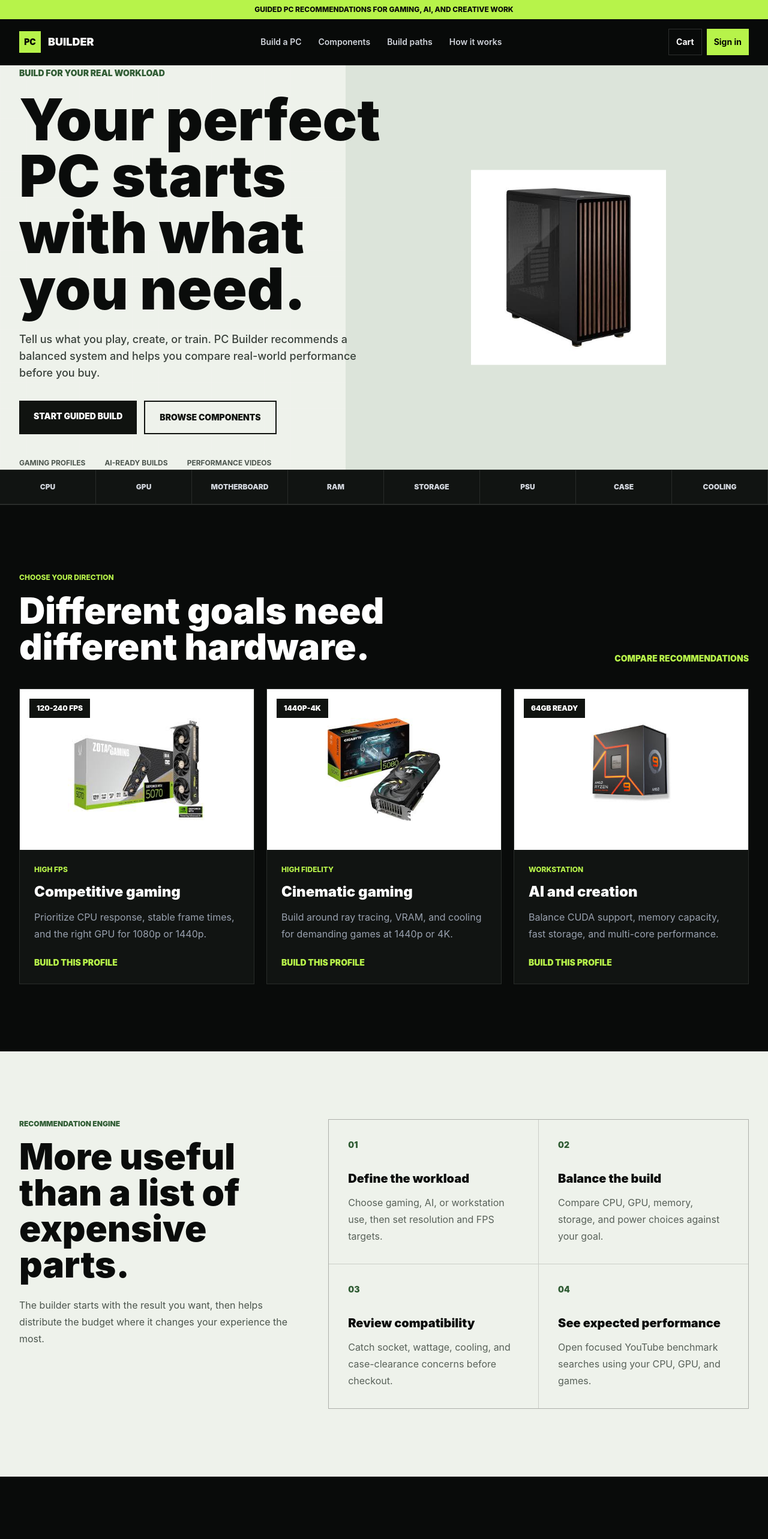
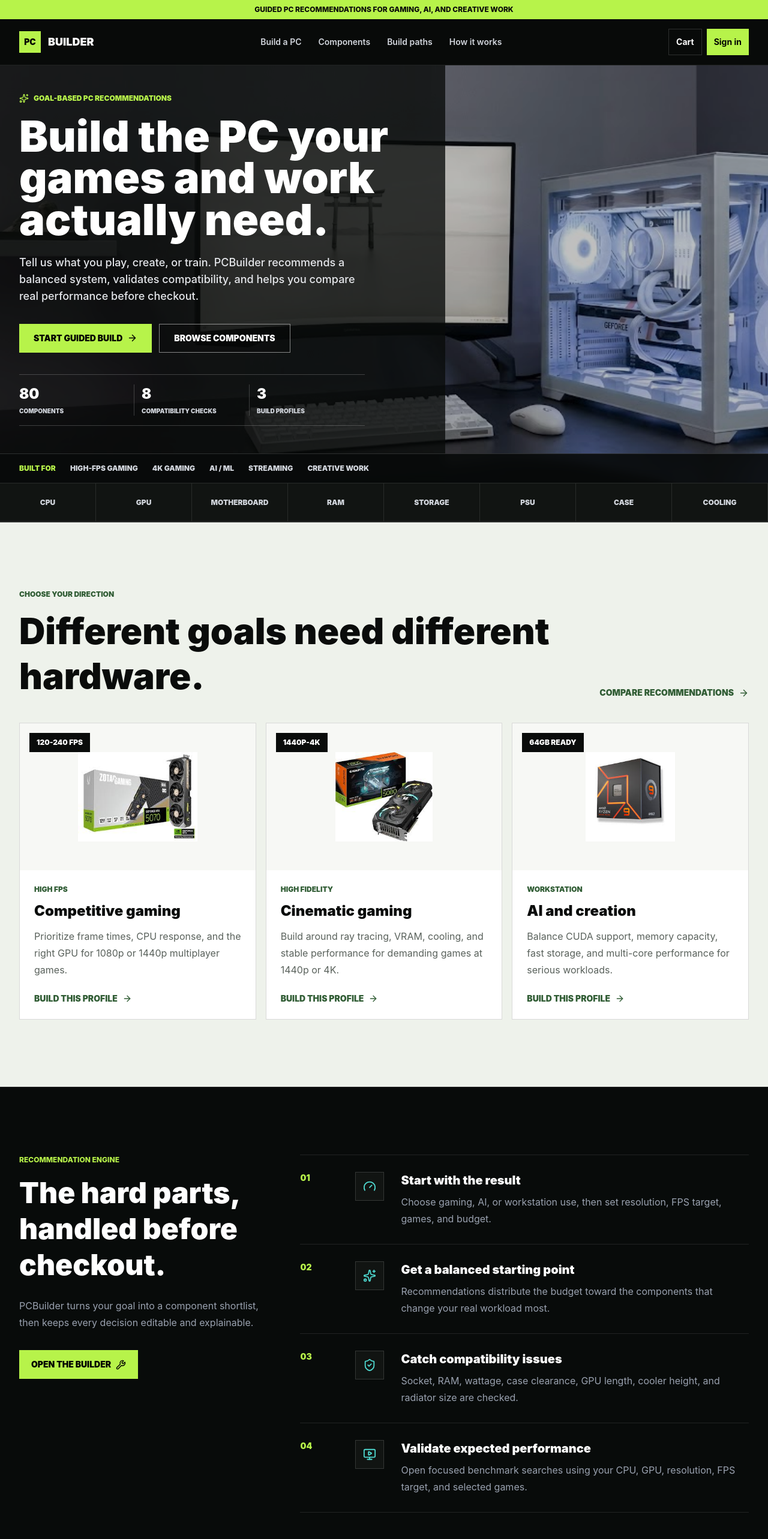
Before and after one commit to vicmedina01/pcbuilder, a Next.js app: page / in a window 1280 px wide. Shown: the top 2566 px of the page at 60% size. Built offline with nearby package versions, Linux system fonts and the light colour scheme; no server answers.

Commit message:
style: redesign home page around guided builds

```diff
--- a/app/page.tsx
+++ b/app/page.tsx
@@ -1,5 +1,16 @@
 import Image from "next/image"
 import Link from "next/link"
+import {
+  ArrowRight,
+  Bot,
+  CheckCircle2,
+  Cpu,
+  Gauge,
+  MonitorPlay,
+  ShieldCheck,
+  Sparkles,
+  Wrench,
+} from "lucide-react"
 
 const categories = ["CPU", "GPU", "Motherboard", "RAM", "Storage", "PSU", "Case", "Cooling"]
 
@@ -7,23 +18,53 @@ const buildPaths = [
   {
     title: "Competitive gaming",
     eyebrow: "High FPS",
-    description: "Prioritize CPU response, stable frame times, and the right GPU for 1080p or 1440p.",
+    description: "Prioritize frame times, CPU response, and the right GPU for 1080p or 1440p multiplayer games.",
     target: "120-240 FPS",
     image: "/products/gpu/nvidia-geforce-rtx-5070.jpg",
+    href: "/builder?profile=gaming",
   },
   {
     title: "Cinematic gaming",
     eyebrow: "High fidelity",
-    description: "Build around ray tracing, VRAM, and cooling for demanding games at 1440p or 4K.",
+    description: "Build around ray tracing, VRAM, cooling, and stable performance for demanding games at 1440p or 4K.",
     target: "1440p-4K",
     image: "/products/gpu/rtx-5080.jpg",
+    href: "/builder?profile=gaming",
   },
   {
     title: "AI and creation",
     eyebrow: "Workstation",
-    description: "Balance CUDA support, memory capacity, fast storage, and multi-core performance.",
+    description: "Balance CUDA support, memory capacity, fast storage, and multi-core performance for serious workloads.",
     target: "64GB ready",
     image: "/products/cpu/r9-7950x.jpg",
+    href: "/builder?profile=ai",
+  },
+]
+
+const capabilities = [
+  {
+    number: "01",
+    icon: Gauge,
+    title: "Start with the result",
+    description: "Choose gaming, AI, or workstation use, then set resolution, FPS target, games, and budget.",
+  },
+  {
+    number: "02",
+    icon: Sparkles,
+    title: "Get a balanced starting point",
+    description: "Recommendations distribute the budget toward the components that change your real workload most.",
+  },
+  {
+    number: "03",
+    icon: ShieldCheck,
+    title: "Catch compatibility issues",
+    description: "Socket, RAM, wattage, case clearance, GPU length, cooler height, and radiator size are checked.",
+  },
+  {
+    number: "04",
+    icon: MonitorPlay,
+    title: "Validate expected performance",
+    description: "Open focused benchmark searches using your CPU, GPU, resolution, FPS target, and selected games.",
   },
 ]
 
@@ -48,52 +89,86 @@ const featuredParts = [
   },
 ]
 
+const questions = [
+  [
+    "Does PCBuilder guarantee compatibility?",
+    "PCBuilder checks structured socket, memory, power, form-factor, GPU, cooler, and radiator specifications. Manufacturer documentation should still be reviewed before purchasing.",
+  ],
+  [
+    "Where do the performance videos come from?",
+    "The builder creates focused YouTube searches using the selected CPU, GPU, resolution, FPS target, and games so you can review real benchmark footage.",
+  ],
+  [
+    "Can I build for AI instead of gaming?",
+    "Yes. The AI / ML profile prioritizes GPU compute support, VRAM, memory capacity, fast storage, and multi-core performance.",
+  ],
+  [
+    "Can I change every recommended component?",
+    "Yes. Recommendations are only a starting point. Every component remains editable before you save the build or add it to the cart.",
+  ],
+]
+
 export default function Home() {
   return (
-    <main className="flex-1 overflow-hidden bg-[#090b0a]">
-      <section className="hardware-grid relative isolate flex h-[calc(100svh-126px)] min-h-[560px] max-h-[780px] items-center overflow-hidden bg-[#eef2eb] text-[#0a0c0b]">
-        <div className="absolute inset-y-0 right-0 w-[55%] bg-[#dce4da] max-md:w-full max-md:opacity-45" />
-        <div className="absolute right-0 top-1/2 h-[72%] w-[52%] -translate-y-1/2 max-md:right-[-30%] max-md:h-[52%] max-md:w-[92%]">
+    <main className="flex-1 overflow-hidden bg-[#080b0a]">
+      <section className="relative isolate flex h-[calc(100svh-104px)] min-h-[620px] max-h-[860px] items-center overflow-hidden text-white">
         <Image
-            src="/products/Case/fractal-design-north.jpg"
-            alt="Fractal Design North PC case"
+          src="/images/pc-builder-hero.jpg"
+          alt="White gaming PC with a desktop monitor"
           fill
           loading="eager"
           unoptimized
-            sizes="(min-width: 1280px) 520px, (min-width: 768px) 44vw, 78vw"
-            className="object-contain p-8 mix-blend-multiply md:p-12 xl:p-20"
+          sizes="100vw"
+          className="-z-20 object-cover object-[66%_center] sm:object-center"
         />
+        <div className="absolute inset-0 -z-10 bg-black/25" />
+        <div className="absolute inset-y-0 left-0 -z-10 w-full bg-[#080b0a]/78 sm:w-[72%] lg:w-[58%]" />
+
+        <div className="mx-auto w-full max-w-7xl px-4 pb-20 pt-12 md:px-8 lg:pb-24">
+          <div className="max-w-2xl">
+            <div className="flex items-center gap-2 text-xs font-black uppercase text-[#b7f34a]">
+              <Sparkles size={16} aria-hidden="true" />
+              Goal-based PC recommendations
             </div>
+            <h1 className="mt-5 max-w-2xl text-4xl font-black leading-[0.96] text-balance sm:text-6xl lg:text-7xl">
+              Build the PC your games and work actually need.
+            </h1>
+            <p className="mt-6 max-w-xl text-base font-medium leading-7 text-gray-200 sm:text-lg">
+              Tell us what you play, create, or train. PCBuilder recommends a balanced system, validates compatibility,
+              and helps you compare real performance before checkout.
+            </p>
 
-        <div className="relative z-10 mx-auto w-full max-w-7xl px-4 md:px-8">
-          <div className="max-w-2xl">
-            <p className="text-sm font-black uppercase text-[#315d35]">Build for your real workload</p>
-            <h1 className="mt-5 text-4xl font-black leading-[0.98] text-balance sm:text-6xl lg:text-8xl">
-              Your perfect PC starts with what you need.
-            </h1>
-            <p className="mt-6 max-w-xl text-base font-medium leading-7 text-[#39413b] sm:text-lg">
-              Tell us what you play, create, or train. PC Builder recommends a balanced system and helps you compare
-              real-world performance before you buy.
-            </p>
-            <div className="mt-8 flex flex-wrap gap-3">
+            <div className="mt-8 flex flex-col gap-3 sm:flex-row">
               <Link
                 href="/builder"
-                className="w-full bg-[#101310] px-6 py-4 text-center text-sm font-black uppercase text-white hover:bg-[#315d35] sm:w-auto"
+                className="inline-flex min-h-12 items-center justify-center gap-2 bg-[#b7f34a] px-6 text-sm font-black uppercase text-black hover:bg-[#93d329]"
               >
-                Start guided build
+                Start guided build <ArrowRight size={17} aria-hidden="true" />
               </Link>
               <Link
                 href="/products"
-                className="w-full border-2 border-[#101310] px-6 py-4 text-center text-sm font-black uppercase text-[#101310] hover:bg-white/60 sm:w-auto"
+                className="inline-flex min-h-12 items-center justify-center border border-white/50 bg-black/20 px-6 text-sm font-black uppercase text-white hover:border-white hover:bg-black/45"
               >
                 Browse components
               </Link>
             </div>
-            <div className="mt-10 flex flex-wrap gap-x-8 gap-y-3 text-xs font-bold uppercase text-[#4c554e]">
-              <span>Gaming profiles</span>
-              <span>AI-ready builds</span>
-              <span>Performance videos</span>
+
+            <div className="mt-9 grid max-w-xl grid-cols-3 border-y border-white/20 py-4">
+              <HeroStat value="80" label="Components" />
+              <HeroStat value="8" label="Compatibility checks" />
+              <HeroStat value="3" label="Build profiles" />
             </div>
+          </div>
+        </div>
+
+        <div className="absolute inset-x-0 bottom-0 border-t border-white/15 bg-[#080b0a]/90 backdrop-blur-sm">
+          <div className="mx-auto flex max-w-7xl gap-6 overflow-x-auto px-4 py-4 text-xs font-black uppercase text-gray-300 md:px-8">
+            <span className="shrink-0 text-[#b7f34a]">Built for</span>
+            <span className="shrink-0">High-FPS gaming</span>
+            <span className="shrink-0">4K gaming</span>
+            <span className="shrink-0">AI / ML</span>
+            <span className="shrink-0">Streaming</span>
+            <span className="shrink-0">Creative work</span>
           </div>
         </div>
       </section>
@@ -104,7 +179,7 @@ export default function Home() {
             <Link
               key={category}
               href={`/products?category=${encodeURIComponent(category)}`}
-              className="border-b border-r border-white/10 px-4 py-5 text-center text-xs font-black uppercase text-gray-300 hover:bg-[#b7f34a] hover:text-black"
+              className="flex min-h-16 items-center justify-center border-b border-r border-white/10 px-4 text-center text-xs font-black uppercase text-gray-300 hover:bg-[#b7f34a] hover:text-black"
             >
               {category}
             </Link>
@@ -112,81 +187,110 @@ export default function Home() {
         </div>
       </section>
 
-      <section id="build-paths" className="mx-auto max-w-7xl px-4 py-20 md:px-8 md:py-28">
+      <section id="build-paths" className="bg-[#eef2eb] text-[#0a0c0b]">
+        <div className="mx-auto max-w-7xl px-4 py-20 md:px-8 md:py-28">
           <div className="flex flex-col justify-between gap-5 md:flex-row md:items-end">
             <div>
-            <p className="section-label">Choose your direction</p>
-            <h2 className="mt-4 max-w-3xl text-4xl font-black text-white md:text-6xl">Different goals need different hardware.</h2>
+              <p className="text-xs font-black uppercase text-[#315d35]">Choose your direction</p>
+              <h2 className="mt-4 max-w-4xl text-4xl font-black leading-tight sm:text-5xl md:text-6xl">
+                Different goals need different hardware.
+              </h2>
             </div>
-          <Link href="/builder" className="text-sm font-black uppercase text-[#b7f34a] hover:text-white">
-            Compare recommendations
+            <Link href="/builder" className="inline-flex items-center gap-2 text-sm font-black uppercase text-[#315d35] hover:text-black">
+              Compare recommendations <ArrowRight size={17} aria-hidden="true" />
             </Link>
           </div>
 
-        <div className="mt-10 grid gap-5 lg:grid-cols-3">
+          <div className="mt-10 grid gap-4 lg:grid-cols-3">
             {buildPaths.map((path) => (
-            <article key={path.title} className="group overflow-hidden border border-white/10 bg-[#111412]">
-              <div className="relative aspect-[16/11] overflow-hidden bg-white">
+              <article key={path.title} className="group flex h-full flex-col border border-black/15 bg-white">
+                <div className="relative aspect-[16/10] overflow-hidden bg-[#f7f8f5]">
                   <Image
                     src={path.image}
                     alt={path.title}
                     fill
                     unoptimized
-                  sizes="(min-width: 1280px) 360px, (min-width: 1024px) 30vw, 82vw"
+                    sizes="(min-width: 1280px) 360px, (min-width: 1024px) 30vw, 90vw"
                     className="object-contain p-10 transition-transform duration-300 group-hover:scale-[1.03] sm:p-12"
                   />
-                <span className="absolute left-4 top-4 bg-[#101310] px-3 py-2 text-xs font-black uppercase text-white">
+                  <span className="absolute left-4 top-4 bg-[#0a0c0b] px-3 py-2 text-xs font-black uppercase text-white">
                     {path.target}
                   </span>
                 </div>
-              <div className="p-6">
-                <p className="section-label">{path.eyebrow}</p>
-                <h3 className="mt-3 text-2xl font-black text-white">{path.title}</h3>
-                <p className="mt-3 leading-7 text-gray-400">{path.description}</p>
-                <Link href="/builder" className="mt-6 inline-block text-sm font-black uppercase text-[#b7f34a]">
-                  Build this profile
+                <div className="flex flex-1 flex-col p-6">
+                  <p className="text-xs font-black uppercase text-[#315d35]">{path.eyebrow}</p>
+                  <h3 className="mt-3 text-2xl font-black">{path.title}</h3>
+                  <p className="mt-3 flex-1 leading-7 text-[#59615b]">{path.description}</p>
+                  <Link href={path.href} className="mt-6 inline-flex items-center gap-2 text-sm font-black uppercase text-[#315d35]">
+                    Build this profile <ArrowRight size={16} aria-hidden="true" />
                   </Link>
                 </div>
               </article>
             ))}
           </div>
+        </div>
       </section>
 
-      <section id="how-it-works" className="border-y border-white/10 bg-[#eef2eb] text-[#0a0c0b]">
-        <div className="mx-auto grid max-w-7xl gap-12 px-4 py-20 md:px-8 md:py-28 lg:grid-cols-[0.8fr_1.2fr]">
-          <div>
-            <p className="text-xs font-black uppercase text-[#315d35]">Recommendation engine</p>
-            <h2 className="mt-4 text-4xl font-black md:text-6xl">More useful than a list of expensive parts.</h2>
-            <p className="mt-6 max-w-lg text-base leading-7 text-[#4b554d]">
-              The builder starts with the result you want, then helps distribute the budget where it changes your
-              experience the most.
+      <section id="how-it-works" className="border-y border-white/10 bg-[#080b0a] text-white">
+        <div className="mx-auto grid max-w-7xl gap-12 px-4 py-20 md:px-8 md:py-28 lg:grid-cols-[0.72fr_1.28fr]">
+          <div className="lg:sticky lg:top-32 lg:h-fit">
+            <p className="section-label">Recommendation engine</p>
+            <h2 className="mt-4 text-4xl font-black leading-tight sm:text-5xl">The hard parts, handled before checkout.</h2>
+            <p className="mt-6 max-w-lg leading-7 text-gray-400">
+              PCBuilder turns your goal into a component shortlist, then keeps every decision editable and explainable.
             </p>
+            <Link href="/builder" className="mt-8 inline-flex min-h-12 items-center gap-2 bg-[#b7f34a] px-5 text-sm font-black uppercase text-black">
+              Open the builder <Wrench size={17} aria-hidden="true" />
+            </Link>
           </div>
 
-          <div className="grid gap-px border border-black/15 bg-black/15 sm:grid-cols-2">
-            {[
-              ["01", "Define the workload", "Choose gaming, AI, or workstation use, then set resolution and FPS targets."],
-              ["02", "Balance the build", "Compare CPU, GPU, memory, storage, and power choices against your goal."],
-              ["03", "Review compatibility", "Catch socket, wattage, cooling, and case-clearance concerns before checkout."],
-              ["04", "See expected performance", "Open focused YouTube benchmark searches using your CPU, GPU, and games."],
-            ].map(([number, title, description]) => (
-              <div key={number} className="bg-[#eef2eb] p-6 md:p-8">
-                <p className="text-sm font-black text-[#315d35]">{number}</p>
-                <h3 className="mt-8 text-xl font-black">{title}</h3>
-                <p className="mt-3 leading-7 text-[#586159]">{description}</p>
+          <div className="border-y border-white/10">
+            {capabilities.map(({ number, icon: Icon, title, description }) => (
+              <article key={number} className="grid gap-5 border-b border-white/10 py-7 last:border-b-0 sm:grid-cols-[72px_56px_1fr] sm:items-start">
+                <p className="text-sm font-black text-[#b7f34a]">{number}</p>
+                <span className="grid size-12 place-items-center border border-white/15 bg-[#111412] text-[#4ed8cf]">
+                  <Icon size={22} aria-hidden="true" />
+                </span>
+                <div>
+                  <h3 className="text-xl font-black">{title}</h3>
+                  <p className="mt-2 max-w-2xl leading-7 text-gray-400">{description}</p>
                 </div>
+              </article>
             ))}
           </div>
         </div>
       </section>
 
-      <section className="mx-auto max-w-7xl px-4 py-20 md:px-8 md:py-28">
+      <section className="bg-[#4ed8cf] text-[#07100e]">
+        <div className="mx-auto grid max-w-7xl gap-10 px-4 py-16 md:px-8 md:py-20 lg:grid-cols-[1fr_0.8fr] lg:items-center">
+          <div>
+            <p className="text-xs font-black uppercase">Real-world validation</p>
+            <h2 className="mt-4 max-w-3xl text-4xl font-black leading-tight sm:text-5xl">
+              See how your CPU and GPU perform in the games you care about.
+            </h2>
+            <p className="mt-5 max-w-2xl text-base leading-7 text-[#183b37]">
+              Every complete gaming build generates focused benchmark searches using your exact CPU, GPU, resolution,
+              FPS target, and selected games.
+            </p>
+          </div>
+          <div className="grid gap-3 border-l border-black/20 pl-0 sm:grid-cols-3 lg:grid-cols-1 lg:pl-10">
+            <ProofPoint icon={Cpu} title="Exact parts" detail="CPU + GPU combination" />
+            <ProofPoint icon={Gauge} title="Real target" detail="Resolution + FPS" />
+            <ProofPoint icon={MonitorPlay} title="Focused videos" detail="Your selected games" />
+          </div>
+        </div>
+      </section>
+
+      <section className="bg-[#0d100e] text-white">
+        <div className="mx-auto max-w-7xl px-4 py-20 md:px-8 md:py-28">
           <div className="flex flex-col justify-between gap-5 md:flex-row md:items-end">
             <div>
               <p className="section-label">Popular starting points</p>
-            <h2 className="mt-4 text-4xl font-black text-white md:text-5xl">Components worth comparing.</h2>
+              <h2 className="mt-4 text-4xl font-black sm:text-5xl">Components worth comparing.</h2>
             </div>
-          <Link href="/products" className="text-sm font-black uppercase text-[#b7f34a]">View full catalog</Link>
+            <Link href="/products" className="inline-flex items-center gap-2 text-sm font-black uppercase text-[#b7f34a]">
+              View full catalog <ArrowRight size={17} aria-hidden="true" />
+            </Link>
           </div>
 
           <div className="mt-10 grid gap-px border border-white/10 bg-white/10 lg:grid-cols-3">
@@ -198,44 +302,68 @@ export default function Home() {
                     alt={part.name}
                     fill
                     unoptimized
-                  sizes="(min-width: 1280px) 360px, (min-width: 1024px) 30vw, 82vw"
+                    sizes="(min-width: 1280px) 360px, (min-width: 1024px) 30vw, 90vw"
                     className="object-contain p-14 transition-transform duration-300 group-hover:scale-[1.03] sm:p-16 xl:p-20"
                   />
                 </div>
                 <div className="p-6">
                   <p className="section-label">{part.category}</p>
-                <h3 className="mt-3 text-2xl font-black text-white">{part.name}</h3>
+                  <h3 className="mt-3 text-2xl font-black">{part.name}</h3>
                   <p className="mt-3 leading-7 text-gray-400">{part.note}</p>
                 </div>
               </article>
             ))}
           </div>
+        </div>
       </section>
 
-      <section className="bg-[#4ed8cf] text-[#09100f]">
-        <div className="mx-auto flex max-w-7xl flex-col justify-between gap-8 px-4 py-16 md:flex-row md:items-center md:px-8">
+      <section className="border-y border-white/10 bg-[#eef2eb] text-[#0a0c0b]">
+        <div className="mx-auto grid max-w-7xl gap-12 px-4 py-20 md:px-8 md:py-24 lg:grid-cols-[0.75fr_1.25fr]">
           <div>
-            <p className="text-xs font-black uppercase">Your build, explained</p>
-            <h2 className="mt-3 max-w-3xl text-4xl font-black md:text-5xl">Stop guessing which component matters most.</h2>
+            <div className="flex items-center gap-2 text-xs font-black uppercase text-[#315d35]">
+              <Bot size={17} aria-hidden="true" /> Built to keep your choices flexible
             </div>
-          <Link href="/builder" className="shrink-0 bg-[#09100f] px-6 py-4 text-sm font-black uppercase text-white hover:bg-[#24312e]">
-            Build my PC
+            <h2 className="mt-4 text-4xl font-black leading-tight">Build, save, share, and refine.</h2>
+            <p className="mt-5 max-w-md leading-7 text-[#59615b]">
+              Save private configurations, publish a shareable build URL, return later, or move the selected parts to
+              the cart when the system feels right.
+            </p>
+          </div>
+          <div className="grid gap-3 sm:grid-cols-2">
+            {[
+              "Editable component recommendations",
+              "Structured compatibility report",
+              "Private and public saved builds",
+              "Server-validated Stripe checkout",
+            ].map((item) => (
+              <div key={item} className="flex min-h-20 items-center gap-3 border border-black/15 bg-white px-5 font-bold">
+                <CheckCircle2 className="shrink-0 text-[#315d35]" size={21} aria-hidden="true" />
+                {item}
+              </div>
+            ))}
+          </div>
+        </div>
+      </section>
+
+      <section className="bg-[#b7f34a] text-[#09100f]">
+        <div className="mx-auto flex max-w-7xl flex-col justify-between gap-8 px-4 py-14 md:flex-row md:items-center md:px-8 md:py-16">
+          <div>
+            <p className="text-xs font-black uppercase">Your goal. Your parts. One balanced build.</p>
+            <h2 className="mt-3 max-w-3xl text-4xl font-black leading-tight sm:text-5xl">Stop guessing which component matters most.</h2>
+          </div>
+          <Link href="/builder" className="inline-flex min-h-12 shrink-0 items-center justify-center gap-2 bg-[#09100f] px-6 text-sm font-black uppercase text-white hover:bg-[#24312e]">
+            Build my PC <ArrowRight size={17} aria-hidden="true" />
           </Link>
         </div>
       </section>
 
-      <section className="mx-auto grid max-w-7xl gap-12 px-4 py-20 md:px-8 md:py-28 lg:grid-cols-[0.7fr_1.3fr]">
+      <section className="mx-auto grid max-w-7xl gap-12 px-4 py-20 md:px-8 md:py-24 lg:grid-cols-[0.65fr_1.35fr]">
         <div>
           <p className="section-label">Common questions</p>
           <h2 className="mt-4 text-4xl font-black text-white">Before you start building.</h2>
         </div>
         <div className="divide-y divide-white/10 border-y border-white/10">
-          {[
-            ["Does PC Builder guarantee compatibility?", "The current version provides guidance and warnings. Exact socket, dimensions, BIOS, and connector validation will become stricter as structured component specifications are added."],
-            ["Where do the performance videos come from?", "The builder creates focused YouTube searches using the selected CPU, GPU, resolution, FPS target, and games so you can compare real benchmark footage."],
-            ["Can I build for AI instead of gaming?", "Yes. Choose AI / ML in the guided builder and it will prioritize GPU compute support, VRAM, memory capacity, storage, and multi-core performance."],
-            ["Can I still choose every component myself?", "Yes. Recommendations are only a starting point. Every category remains editable before you add the build to your cart."],
-          ].map(([question, answer]) => (
+          {questions.map(([question, answer]) => (
             <details key={question} className="group py-6">
               <summary className="cursor-pointer list-none pr-8 text-lg font-black text-white marker:content-none">
                 {question}
@@ -248,3 +376,26 @@ export default function Home() {
     </main>
   )
 }
+
+function HeroStat({ value, label }: { value: string; label: string }) {
+  return (
+    <div className="border-r border-white/20 px-3 first:pl-0 last:border-r-0">
+      <p className="text-2xl font-black text-white">{value}</p>
+      <p className="mt-1 text-[10px] font-black uppercase leading-4 text-gray-300">{label}</p>
+    </div>
+  )
+}
+
+function ProofPoint({ icon: Icon, title, detail }: { icon: typeof Cpu; title: string; detail: string }) {
+  return (
+    <div className="flex items-center gap-4 border-b border-black/15 py-3 last:border-b-0 sm:border-b-0 lg:border-b">
+      <span className="grid size-11 shrink-0 place-items-center border border-black/25">
+        <Icon size={21} aria-hidden="true" />
+      </span>
+      <div>
+        <p className="font-black">{title}</p>
+        <p className="text-sm text-[#28534d]">{detail}</p>
+      </div>
+    </div>
+  )
+}
```
Also changed, not shown: public/images/pc-builder-hero.jpg (added), 1 other file (tests, documents, lock files or other folders). Lines whose indentation alone changed are shown as unchanged.
